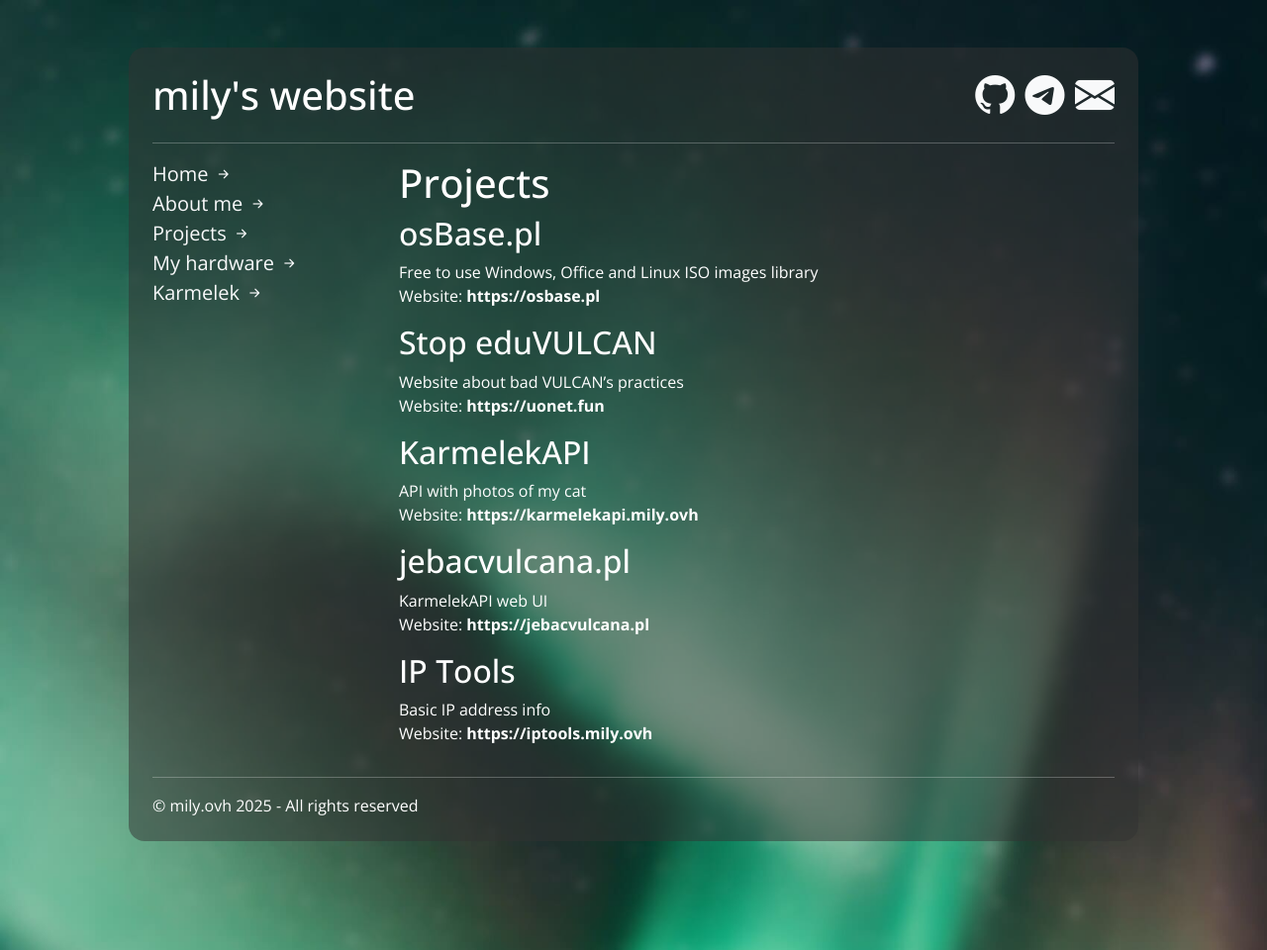
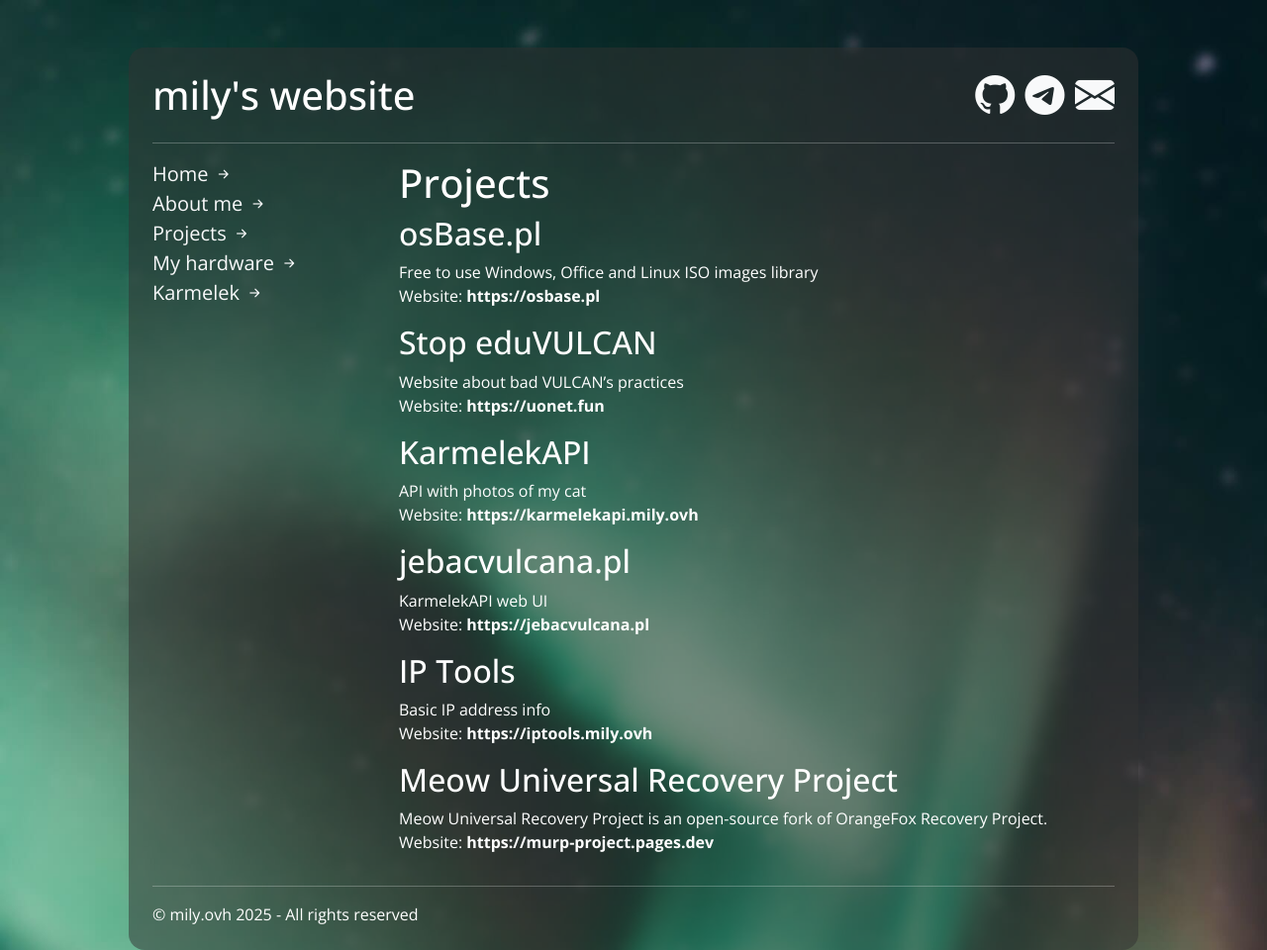
Before and after one commit to milyd/milyovh, a Jekyll site: the page built from projects.md, in a window 1280 px wide. Shown: the whole page at 99% size. Built offline with Jekyll 4.4.1, drawn with Linux system fonts in a browser that asks for light colours.

Commit message:
Add MURP to projects

```diff
--- a/_data/projects.yaml
+++ b/_data/projects.yaml
@@ -14,3 +14,6 @@ projects:
   - title: IP Tools
     description: Basic IP address info
     website: https://iptools.mily.ovh
+  - title: Meow Universal Recovery Project
+    description: Meow Universal Recovery Project is an open-source fork of OrangeFox Recovery Project.
+    website: https://murp-project.pages.dev
```
